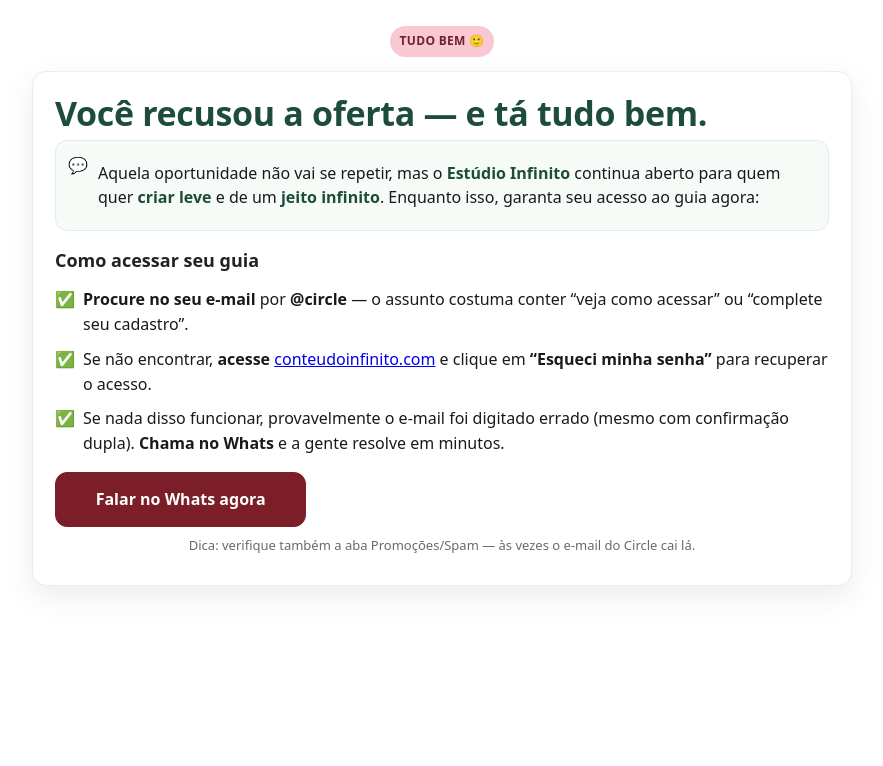
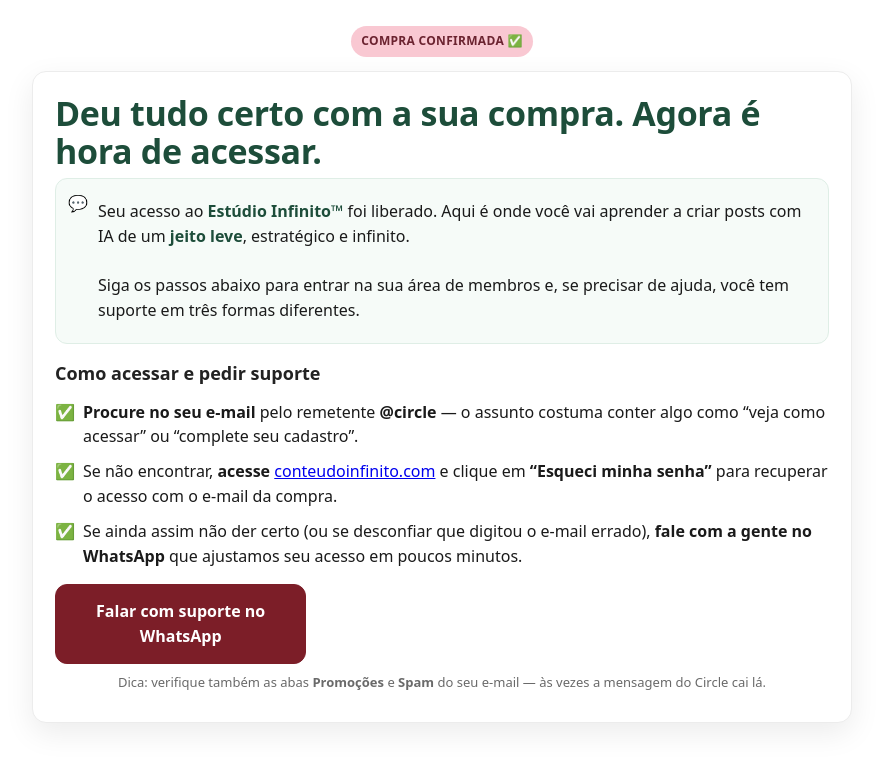
Before and after one commit to LeislinEduarda/obrigado-black, a plain HTML site: page index.html in a window 1280 px wide. Shown: the whole page, without its empty margins (198-1081 px from the left). Drawn offline with Linux system fonts and the light colour scheme.

Commit message:
index.html

```diff
--- a/index.html
+++ b/index.html
@@ -3,8 +3,8 @@
 <head>
   <meta charset="utf-8" />
   <meta name="viewport" content="width=device-width,initial-scale=1" />
-  <title>Tudo bem — acesso ao seu guia</title>
-  <meta name="description" content="Você recusou a oferta. Tudo bem — siga os passos para acessar seu guia e continuar criando leve." />
+  <title>Compra confirmada — acesso ao seu conteúdo</title>
+  <meta name="description" content="Sua compra foi confirmada. Veja como acessar seu conteúdo e, se precisar, peça suporte em poucos cliques." />
   <meta name="theme-color" content="#1D4D3A">
   <style>
     :root{
@@ -58,33 +58,36 @@
 <body>
   <main class="page" role="main">
     <div class="brand">
-      <span class="badge">Tudo bem 🙂</span>
+      <span class="badge">Compra confirmada ✅</span>
     </div>
 
-    <section class="card" aria-labelledby="tudo-bem">
-      <h1 id="tudo-bem">Você recusou a oferta — e tá tudo bem.</h1>
+    <section class="card" aria-labelledby="compra-confirmada">
+      <h1 id="compra-confirmada">Deu tudo certo com a sua compra. Agora é hora de acessar.</h1>
       <div class="ok">
         <div>💬</div>
         <p>
-          Aquela oportunidade não vai se repetir, mas o <b>Estúdio Infinito</b> continua aberto
-          para quem quer <b>criar leve</b> e de um <b>jeito infinito</b>. Enquanto isso, garanta seu acesso ao guia agora:
+          Seu acesso ao <b>Estúdio Infinito™</b> foi liberado. Aqui é onde você vai aprender a criar posts com IA
+          de um <b>jeito leve</b>, estratégico e infinito.
+          <br><br>
+          Siga os passos abaixo para entrar na sua área de membros e, se precisar de ajuda, você tem suporte em
+          três formas diferentes.
         </p>
       </div>
 
-      <h2 style="margin:0 0 8px 0;font-size:18px;color:#222">Como acessar seu guia</h2>
+      <h2 style="margin:0 0 8px 0;font-size:18px;color:#222">Como acessar e pedir suporte</h2>
       <ul class="steps">
-        <li><b>Procure no seu e-mail</b> por <b>@circle</b> — o assunto costuma conter “veja como acessar” ou “complete seu cadastro”.</li>
-        <li>Se não encontrar, <b>acesse</b> <a href="https://www.conteudoinfinito.com/" target="_blank" rel="noopener">conteudoinfinito.com</a> e clique em <b>“Esqueci minha senha”</b> para recuperar o acesso.</li>
-        <li>Se nada disso funcionar, provavelmente o e-mail foi digitado errado (mesmo com confirmação dupla). <b>Chama no Whats</b> e a gente resolve em minutos.</li>
+        <li><b>Procure no seu e-mail</b> pelo remetente <b>@circle</b> — o assunto costuma conter algo como “veja como acessar” ou “complete seu cadastro”.</li>
+        <li>Se não encontrar, <b>acesse</b> <a href="https://www.conteudoinfinito.com/" target="_blank" rel="noopener">conteudoinfinito.com</a> e clique em <b>“Esqueci minha senha”</b> para recuperar o acesso com o e-mail da compra.</li>
+        <li>Se ainda assim não der certo (ou se desconfiar que digitou o e-mail errado), <b>fale com a gente no WhatsApp</b> que ajustamos seu acesso em poucos minutos.</li>
       </ul>
 
       <div class="btns" role="group" aria-label="Ações de acesso e suporte">
-        <a class="btn btn-alert" href="https://wa.me/551151997862?text=Coloquei%20o%20email%20errado%20e%20quero%20suporte%20para%20acessar%20o%20guia" target="_blank" rel="noopener">Falar no Whats agora</a>
+        <a class="btn btn-alert" href="https://wa.me/551151997862?text=Oi%2C%20acabei%20de%20comprar%20e%20estou%20com%20dificuldade%20para%20acessar.%20Pode%20me%20ajudar%3F" target="_blank" rel="noopener">Falar com suporte no WhatsApp</a>
       </div>
 
-      <p class="note">Dica: verifique também a aba Promoções/Spam — às vezes o e-mail do Circle cai lá.</p>
-
-      </div>
+      <p class="note">
+        Dica: verifique também as abas <b>Promoções</b> e <b>Spam</b> do seu e-mail — às vezes a mensagem do Circle cai lá.
+      </p>
     </section>
   </main>
 </body>
```
